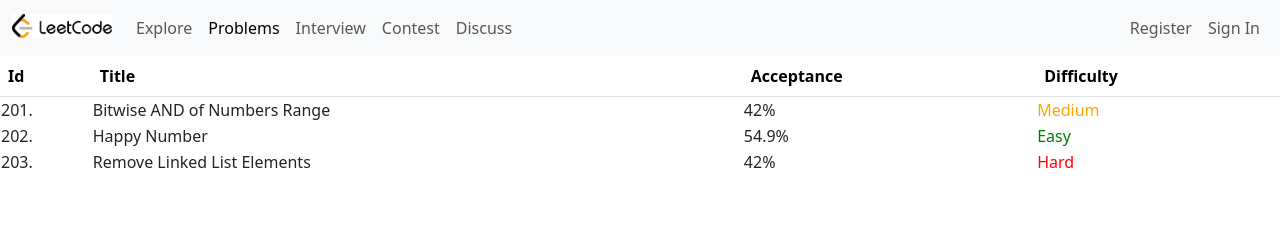
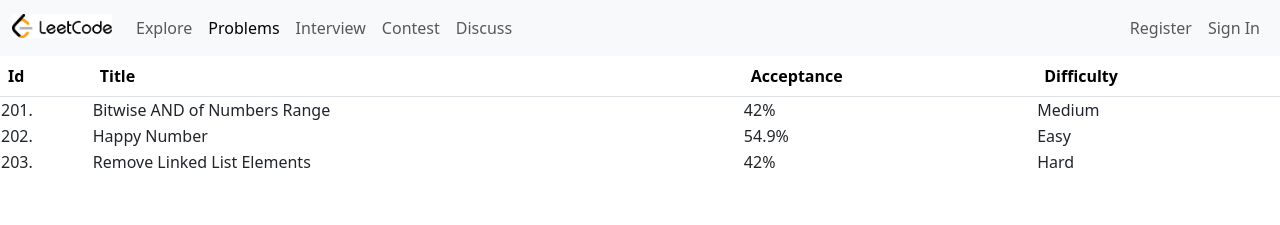
Before and after one commit to hkirat/react-assignment, a React (Vite) app: page / in a window 1280 px wide. Both pictures are taken after a click on the link "Problems". Shown: the top 225 px of the page. Built offline with nearby package versions, Linux system fonts and the light colour scheme.

Commit message:
Another quick Save

```diff
--- a/index.html
+++ b/index.html
@@ -4,7 +4,7 @@
     <meta charset="UTF-8" />
     <link rel="icon" type="image/svg+xml" href="/vite.svg" />
     <meta name="viewport" content="width=device-width, initial-scale=1.0" />
-    <title>Leetcode</title>
+    <title>Vite + React</title>
   </head>
   <body>
     <div id="root"></div>
--- a/src/App.jsx
+++ b/src/App.jsx
@@ -5,8 +5,6 @@
 
 
 import NavBar from "./components/NavBar.jsx";
-
-
 
 
 function App() {
@@ -19,8 +17,7 @@ function App() {
     */
 
     return (
-        <NavBar />
-
+        <NavBar/>
     )
 }
 
--- a/src/components/NavBar.jsx
+++ b/src/components/NavBar.jsx
@@ -26,11 +26,13 @@ const NavBar = () => {
         setActiveLink(event.target.text);
         setShowSignIn(true);
         setShowSignUp(false);
+        setProblems(false);
     };
     const handleSignUpClick = (event) => {
         setActiveLink(event.target.text);
         setShowSignUp(true);
         setShowSignIn(false);
+        setProblems(false);
     };
 
     return (
--- a/src/components/Problems.jsx
+++ b/src/components/Problems.jsx
@@ -41,17 +41,6 @@ const problems =
         </table>
     }
     function ProblemStatement(props) {
-        function changeColor(difficulty){
-            if(difficulty==='Hard'){
-                return {color: 'red'};
-            }
-            else if(difficulty==='Medium'){
-                return {color: 'orange'};
-            }
-            else{
-                return {color: 'green'}
-            }
-        }
         const id = props.id;
         const title = props.title;
         const acceptance = props.acceptance;
@@ -67,7 +56,7 @@ const problems =
                 <td>
                     {acceptance}
                 </td>
-                <td style={changeColor(difficulty)}>
+                <td>
                     {difficulty}
                 </td>
             </tr>
--- a/src/main.jsx
+++ b/src/main.jsx
@@ -1,12 +1,15 @@
 import React from 'react'
 import ReactDOM from 'react-dom'
 import App from './App'
+import {BrowserRouter} from 'react-router-dom'
 import 'bootstrap/dist/css/bootstrap.css'
 import '@fortawesome/fontawesome-free/css/all.min.css';
 
 
 ReactDOM.createRoot(document.getElementById('root')).render(
     <React.StrictMode>
+        <BrowserRouter>
         <App />
+        </BrowserRouter>
     </React.StrictMode>,
 )
```
